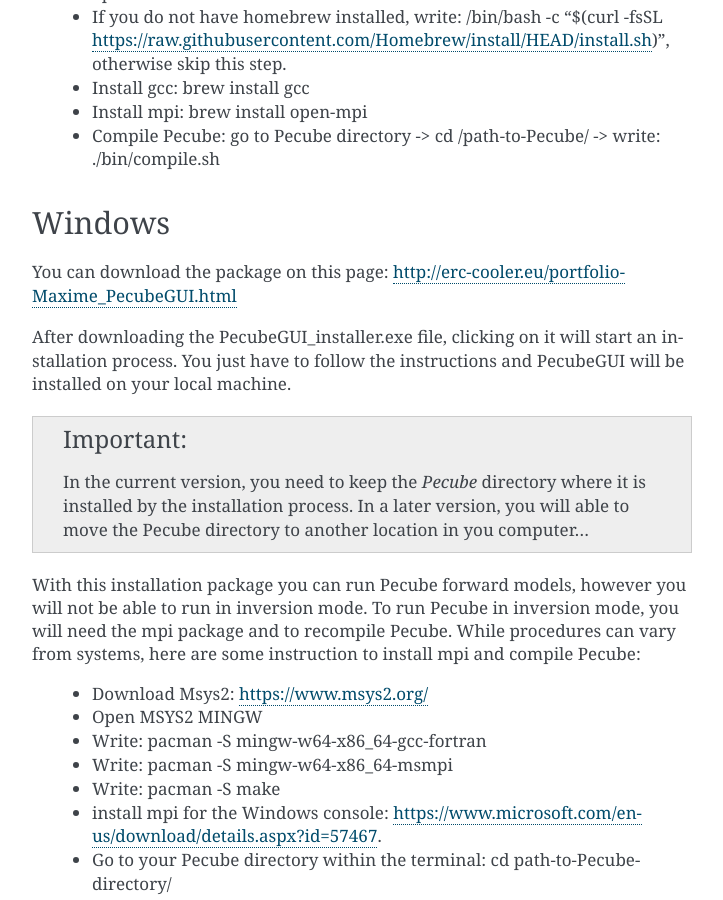
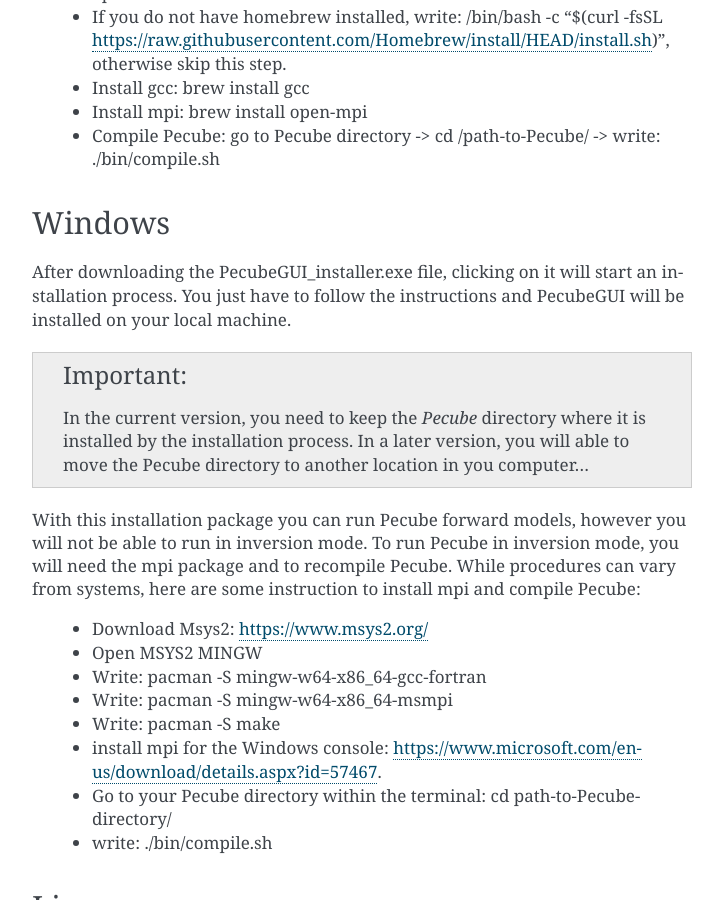
Before and after one commit to MBernAca/PecubeGUI_Doc, a Sphinx documentation site: the page built from docs/source/installation.rst, in a window 1280 px wide and 900 px high, scrolled down 925 px. Shown: the whole window, without its empty margins (388-1111 px from the left). Built offline with Sphinx 7.4.7, drawn with Linux system fonts in a browser that asks for light colours.

Commit message:
Update installation.rst
remove download link

```diff
--- a/docs/source/installation.rst
+++ b/docs/source/installation.rst
@@ -37,8 +37,6 @@
 Windows
 -----------
 
-You can download the package on this page: http://erc-cooler.eu/portfolio-Maxime_PecubeGUI.html
-
 After downloading the PecubeGUI_installer.exe file, clicking on it will start an installation process. You just have to follow the instructions and PecubeGUI will be installed on your local machine.
 
 
```
